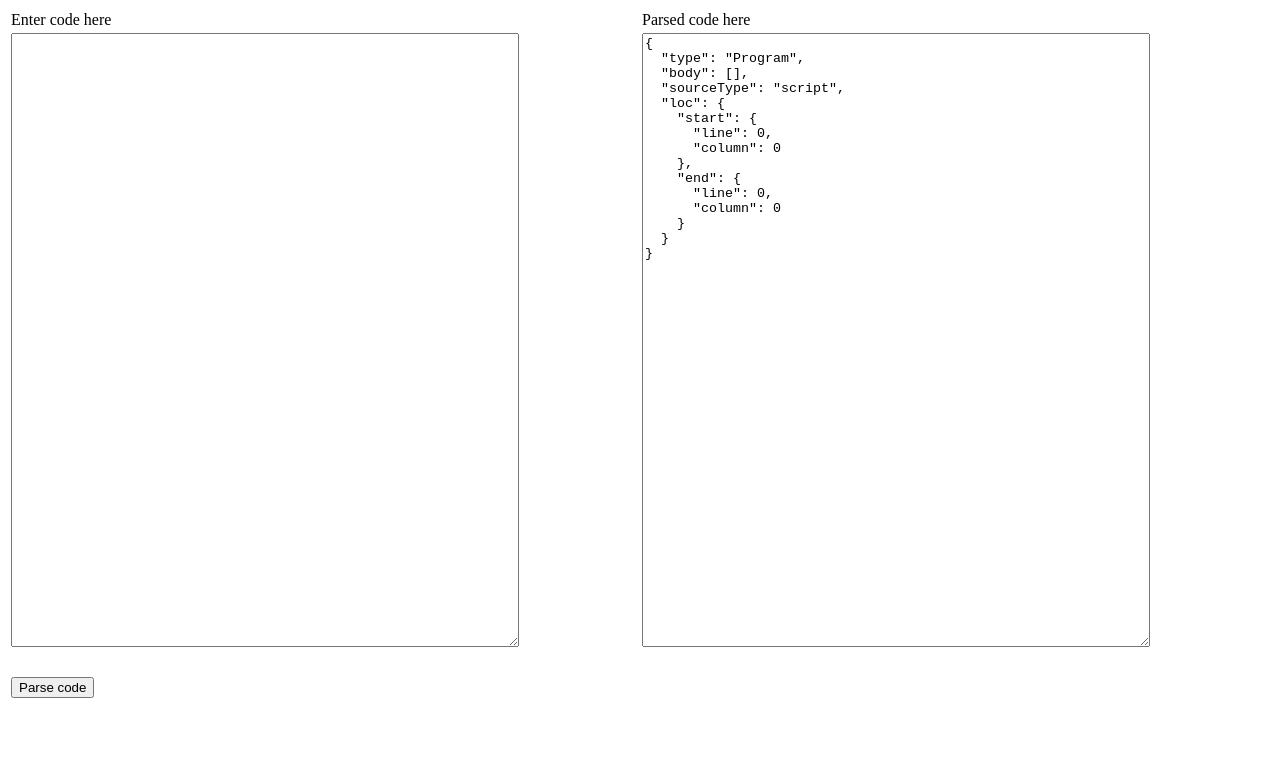
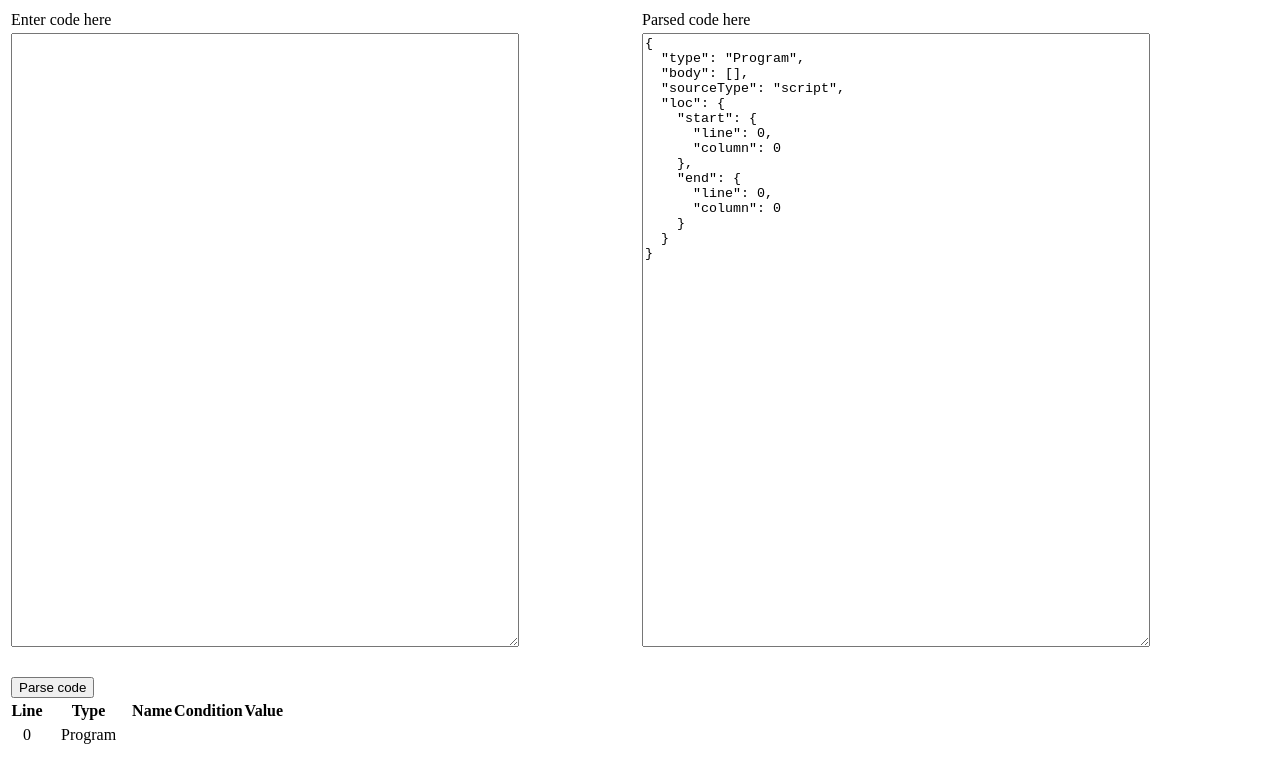
Before and after one commit to sagiede/sagiede-sqe-workshop-2018-exercise-1, a website built with webpack: page index.html in a window 1280 px wide. Both pictures are taken after a click on the button "Parse code". Built offline with nearby package versions, Linux system fonts and the light colour scheme.

Commit message:
presenting table in html, next setp - to do tests!

```diff
--- a/index.html
+++ b/index.html
@@ -14,10 +14,21 @@
             height: 80vh;
         }
 
+
         textarea {
             width: 80%;
             height: 95%;
         }
+        .dataTable {
+            -ms-grid-column-align: center;
+            column-width: max-content;
+            border-collapse: collapse;
+
+        }
+        .dataTable td {
+            padding:5px 15px;
+        }
+
     </style>
 </head>
 <body>
@@ -56,6 +67,9 @@
         </td>
     </tr>
 </table>
+<table>
+    <div class='dataTable' id="expsTable"></div>
+</table>
 
 <script src="dist/bundle.js"></script>
 </body>
--- a/src/js/app.js
+++ b/src/js/app.js
@@ -1,24 +1,44 @@
 import $ from 'jquery';
-import {parseCode} from './code-analyzer';
+import {parseCode , getDataFromCode} from './code-analyzer';
 import * as esprima from 'esprima';
 
 $(document).ready(function () {
     $('#codeSubmissionButton').click(() => {
         let codeToParse = $('#codePlaceholder').val();
         let parsedCode = parseCode(codeToParse);
-        astTraverse(parsedCode);
+        let codeExpsTable = getDataFromCode(codeToParse);
+        makeTable(codeExpsTable);
         $('#parsedCode').val(JSON.stringify(parsedCode, null, 2));
     });
 });
 
-let symbolsList = [];
-symbolsList.push({line : 1 , type : 'tsttype1' , name: 'tstname1' , value : 0});
-symbolsList.push({line : 1 , type : 'tsttype2' , name: 'tstname2' , value : 0});
-
-const astTraverse = (parsedCode) => {
-    if (parsedCode){
-        symbolsList.push();
-    }
+const makeTable = (codeExpsTable) => {
+    let tableHeader = '<tr>\n' +
+        '        <th>Line</th>\n' +
+        '        <th>Type</th>\n' +
+        '        <th>Name</th>\n' +
+        '        <th>Condition</th>\n' +
+        '        <th>Value</th>\n' +
+        '    </tr>'
+    let htmlData = codeExpsTable.reduce( (acc,jsonExp) => acc +
+        '<tr>' +
+        '<td>' +
+        '<span>' + jsonExp.line + '</span>' +
+        '</td>' +
+        '<td>' +
+        '<span>' + jsonExp.type + '</span>' +
+        '</td>' +
+        '<td>' +
+        '<span>' + jsonExp.name + '</span>' +
+        '</td>' +
+        '<td>' +
+        '<span>' + jsonExp.condition + '</span>' +
+        '</td>' +
+        '<td>' +
+        '<span>' + jsonExp.value + '</span>' +
+        '</td>' +
+        '</tr>',tableHeader);
+    $('#expsTable').html(htmlData);
 };
 
 //keet traversing on the tree
--- a/src/js/code-analyzer.js
+++ b/src/js/code-analyzer.js
@@ -3,8 +3,13 @@ import * as escodegen from 'escodegen';
 
 const parseCode = (codeToParse) => {
     var funcInput = esprima.parseScript(codeToParse, {loc: true});
-    console.log(expTraverse(funcInput));
     return funcInput;
+};
+
+const getDataFromCode = (codeToParse) => {
+    var funcInput = esprima.parseScript(codeToParse, {loc: true});
+    const dataTable = expTraverse(funcInput);
+    return dataTable;
 };
 
 const makeRowExp = (type, line, name, value, condition ='') => {
@@ -15,9 +20,10 @@ const expConcatReducer = (acc, exp) => acc.concat(expTraverse(exp));
 
 
 const expTraverse = (ast) => {
+    console.log(ast);
     return ast.type == 'Program' ? programTraverse(ast) :
         ast.type == 'FunctionDeclaration' ? functionTraverse(ast) :
-            ast.type == 'variable declaration' ? variableDeclTraverse(ast) :
+            ast.type == 'VariableDeclaration' ? variableDeclTraverse(ast) :
                 ast.type == 'ExpressionStatement' ? assignmentExpTraverse(ast) :
                     ast.type == 'WhileStatement' ? whileExpTraverse(ast) :
                         ast.type == 'IfStatement' ? ifExpTraverse(ast) :
@@ -41,7 +47,7 @@ const functionTraverse = (ast) => {
 
 const variableDeclTraverse = (ast) => {
     const varDeclRows = ast.declarations.reduce((acc, varDecl) =>
-        acc.concat(makeRowExp(ast.type, varDecl.loc.start.line, varDecl.id.name, '')), []);
+        acc.concat(makeRowExp(ast.type, varDecl.loc.start.line, varDecl.id.name, varDecl.init ? varDecl.init.value : '')), []);
     return varDeclRows;
 };
 
@@ -71,4 +77,4 @@ const returnTraverse = (ast) => {
     const returnExp = makeRowExp(ast.type, ast.loc.start.line, '', escodegen.generate(ast.argument));
     return [returnExp];
 };
-export {parseCode};
+export {parseCode,getDataFromCode};
```
Lines whose indentation alone changed are shown as unchanged.
